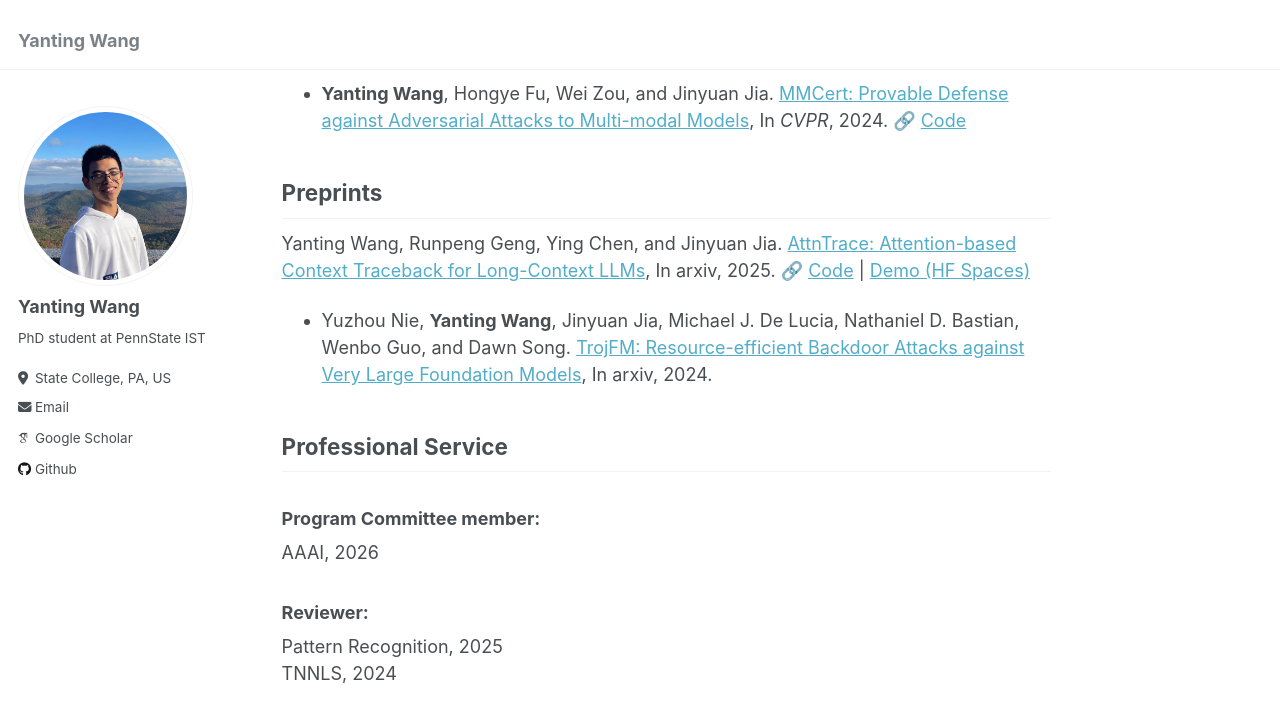
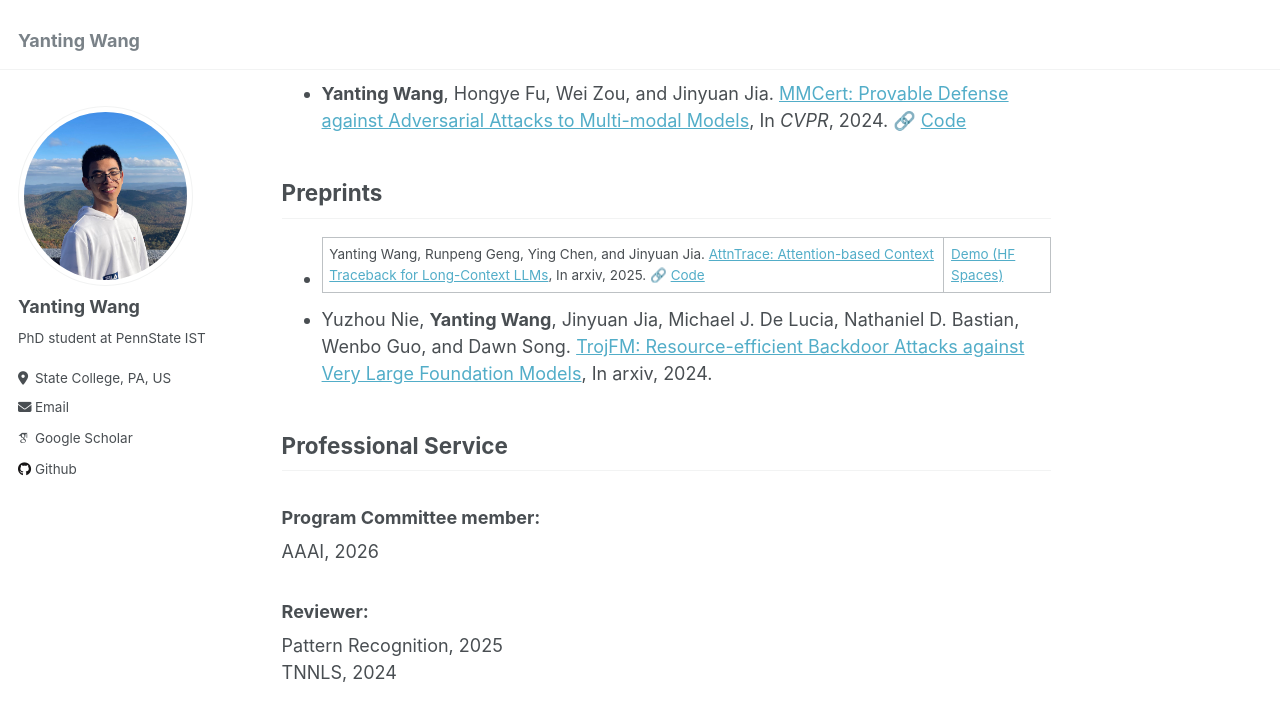
Before and after one commit to Wang-Yanting/Wang-Yanting.github.io, a Jekyll site: the page built from _pages/about.md, in a window 1280 px wide and 900 px high, scrolled down 703 px. Shown: the top 722 px of the window. Built offline with Jekyll 4.4.1, drawn with Linux system fonts in a browser that asks for light colours; some web fonts are replaced.

```diff
--- a/_pages/about.md
+++ b/_pages/about.md
@@ -25,7 +25,7 @@ I am currently a second-year PhD student at Pennsylvania State University. I am
 * **Yanting Wang**, Hongye Fu, Wei Zou, and Jinyuan Jia. [MMCert: Provable Defense against Adversarial Attacks to Multi-modal Models](https://arxiv.org/abs/2403.19080), In *CVPR*, 2024. 🔗 [Code](https://github.com/Wang-Yanting/MMCert)
 
 ## Preprints
-Yanting Wang, Runpeng Geng, Ying Chen, and Jinyuan Jia. [AttnTrace: Attention-based Context Traceback for Long-Context LLMs](https://arxiv.org/html/2508.03793v1), In arxiv, 2025. 🔗 [Code](https://github.com/Wang-Yanting/AttnTrace) | [Demo (HF Spaces)](https://huggingface.co/spaces/SecureLLMSys/AttnTrace)
+* Yanting Wang, Runpeng Geng, Ying Chen, and Jinyuan Jia. [AttnTrace: Attention-based Context Traceback for Long-Context LLMs](https://arxiv.org/html/2508.03793v1), In arxiv, 2025. 🔗 [Code](https://github.com/Wang-Yanting/AttnTrace) | [Demo (HF Spaces)](https://huggingface.co/spaces/SecureLLMSys/AttnTrace)
 * Yuzhou Nie, **Yanting Wang**, Jinyuan Jia, Michael J. De Lucia, Nathaniel D. Bastian, Wenbo Guo, and Dawn Song. [TrojFM: Resource-efficient Backdoor Attacks against Very Large Foundation Models](https://arxiv.org/abs/2405.16783), In arxiv, 2024.
 
 ## Professional Service
```
